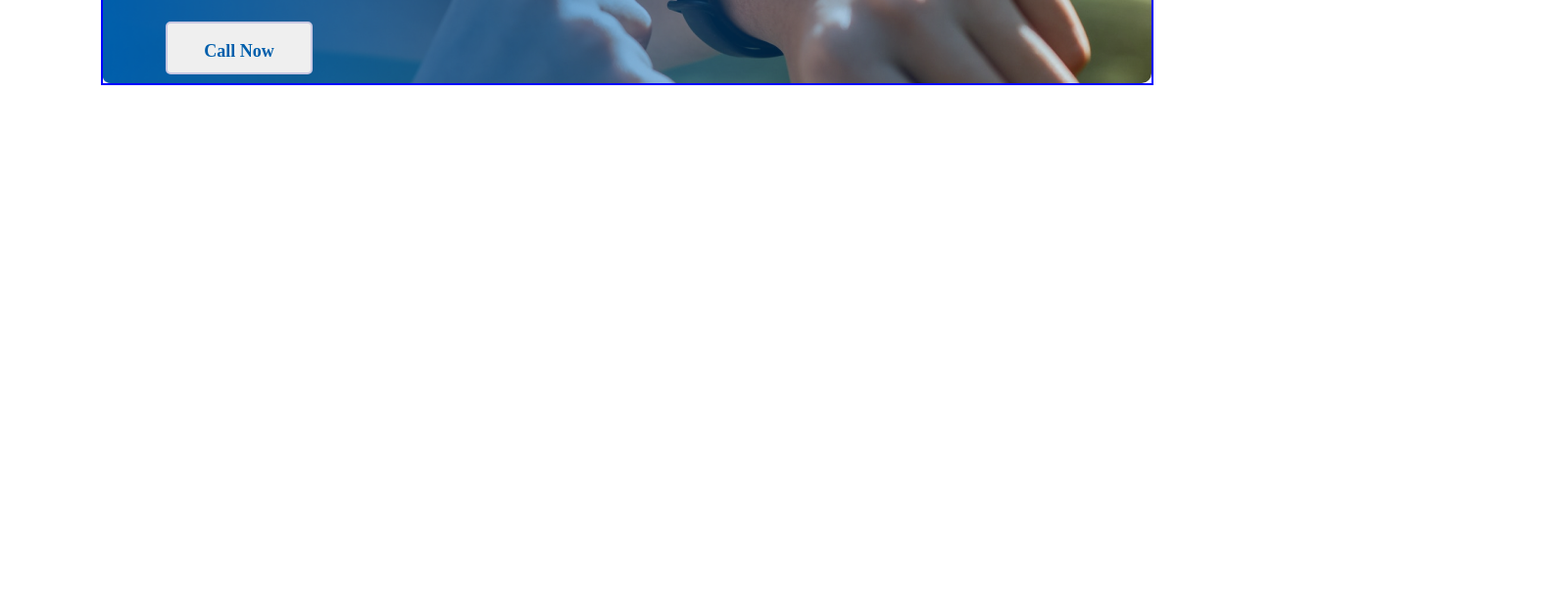
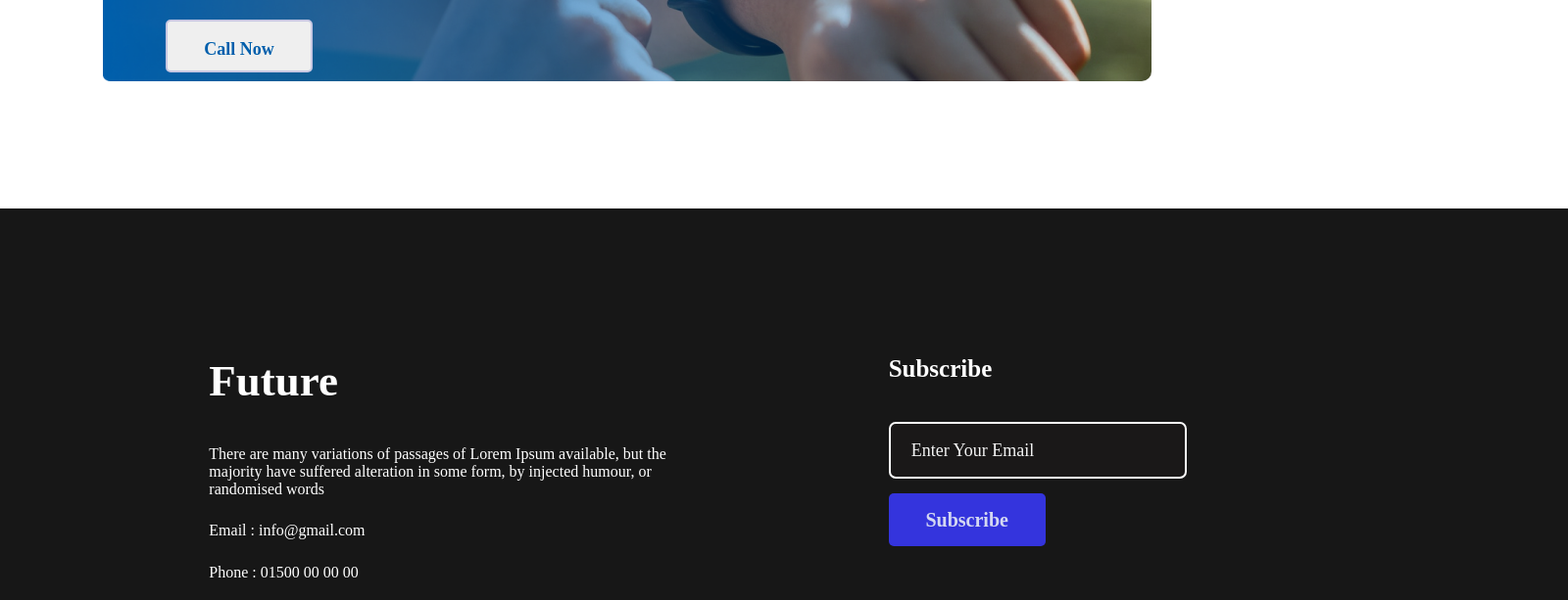
Before and after one commit to imran180905/Assignment-1, a plain HTML site: page index.html in a window 1280 px wide. Shown: the part 3056-3669 px from the top of the page at 98% size, 1600 px wide, since content can reach past the window. Before the commit the page ends 3145 px from the top, so only its background shows below. Drawn offline with Linux system fonts and the light colour scheme.

Commit message:
footer section added

```diff
--- a/index.html
+++ b/index.html
@@ -6,6 +6,9 @@
     <meta http-equiv="X-UA-Compatible" content="IE=edge">
     <meta name="viewport" content="width=device-width, initial-scale=1.0">
     <title>Assighment-1</title>
+    <link rel="preconnect" href="https://fonts.googleapis.com">
+    <link rel="preconnect" href="https://fonts.gstatic.com" crossorigin>
+    <link href="https://fonts.googleapis.com/css2?family=Open+Sans&display=swap" rel="stylesheet">
     <link rel="stylesheet" href="styles/style.css">
 </head>
 
@@ -53,6 +56,7 @@
             <div class="motivation-section failure-section ">
                 <div>
                     <img src="assets/images/man-4.jpg" alt="">
+
                 </div>
 
 
@@ -110,11 +114,36 @@
                 <button class="call-button">Call Now</button>
             </div>
 
+
         </section>
 
 
 
     </main>
+    <footer class="footer">
+        <div class="footer-container">
+            <div class="footer-left">
+                <h2 class="footer-title">Future</h2>
+                <p class="footer-description">There are many variations of passages of Lorem Ipsum
+                    available, but the majority have suffered alteration in some
+                    form, by injected humour, or randomised words</p>
+                <p class="my-email">Email : info@gmail.com</p>
+                <p class="phone">Phone : 01500 00 00 00</p>
+                <div class="footer-logo">
+                    <img src="assets/images/icons/fb.png" alt="Facebook">
+                    <img src="assets/images/icons/twitter.png" alt="twitter">
+                    <img src="assets/images/icons/youtube.png" alt="You Tube">
+                </div>
+            </div>
+            <div class="footer-right">
+                <p class="subscriber-title">Subscribe</p>
+                <input type="email" placeholder="Enter Your Email">
+                <br>
+                <button class="subscribe-button">Subscribe</button>
+            </div>
+        </div>
+
+    </footer>
 
 </body>
 
--- a/styles/style.css
+++ b/styles/style.css
@@ -2,6 +2,8 @@
     margin: 0;
     padding: 0;
     font-family: 'Work Sans';
+    /* font-style: normal; */
+
 }
 
 /* header-section */
@@ -63,7 +65,6 @@
 .main {
     max-width: 1070px;
     margin: 0px auto;
-    border: 2px solid blue;
 }
 
 /* section 1 */
@@ -210,6 +211,138 @@ ul li::marker {
 
 }
 
-.section-4-description{
+.section-4-description {
     margin-top: -200px;
 }
+
+/* footer */
+.footer {
+    margin-top: 130px;
+
+
+    height: 570px;
+}
+
+/* footer */
+
+.footer-container {
+    display: flex;
+    justify-content: space-evenly;
+
+    min-height: 100vh;
+
+}
+
+.footer {
+    background: #000000e8;
+    width: 1600px;
+    height: 577px;
+    color: white;
+
+
+}
+
+/* footer-left */
+
+.footer-left {
+    align-items: center;
+    height: 85%;
+    width: 30%;
+
+
+}
+
+.footer-logo {
+    display: flex;
+    gap: 15px;
+    margin-bottom: 300px;
+
+    /* margin-top: 22px; */
+
+
+}
+
+.footer-title {
+    font-weight: 700;
+    font-size: 45px;
+    margin-bottom: 40px;
+    margin-top: 150px;
+    text-align: left;
+
+}
+
+.footer-description {
+    font-weight: 400;
+    font-size: 16px;
+    color: #FFFFFF;
+    margin-bottom: 24px;
+}
+
+
+
+.phone {
+    margin-top: 25px;
+    margin-bottom: 25px;
+}
+
+.my-email {
+    font-weight: 400;
+    font-size: 16px;
+    color: #FFFFFF;
+
+}
+
+/* footer-right part */
+
+.footer-right {
+    width: 30%;
+}
+
+.subscriber-title {
+    font-weight: 600;
+    font-size: 25px;
+    color: #FFFFFF;
+    margin-top: 150px;
+    margin-bottom: 25px;
+
+}
+
+input {
+    margin-top: 15px;
+    font-weight: 400;
+    font-size: 18px;
+    width: 300px;
+    height: 54px;
+    color: #f38f8f;
+    border: 2px solid #FFFFFF;
+    border-radius: 7px;
+    background-color: rgb(26, 24, 24);
+
+
+}
+
+input::placeholder {
+    font-weight: 400;
+    font-size: 18px;
+    padding: 21px 150px 21px 21px;
+    color: #F3F3F3;
+
+}
+
+.subscribe-button {
+    background-color: rgb(52, 52, 221);
+    font-weight: 600;
+    font-size: 20px;
+    text-align: center;
+    color: #eef2f5dc;
+
+    width: 160px;
+    height: 54px;
+    /* padding: 20px 6px 20px 36px; */
+    padding: 0px auto;
+    margin-top: 15px;
+
+    border: 2px antiquewhite;
+    border-radius: 5px;
+
+}
```
